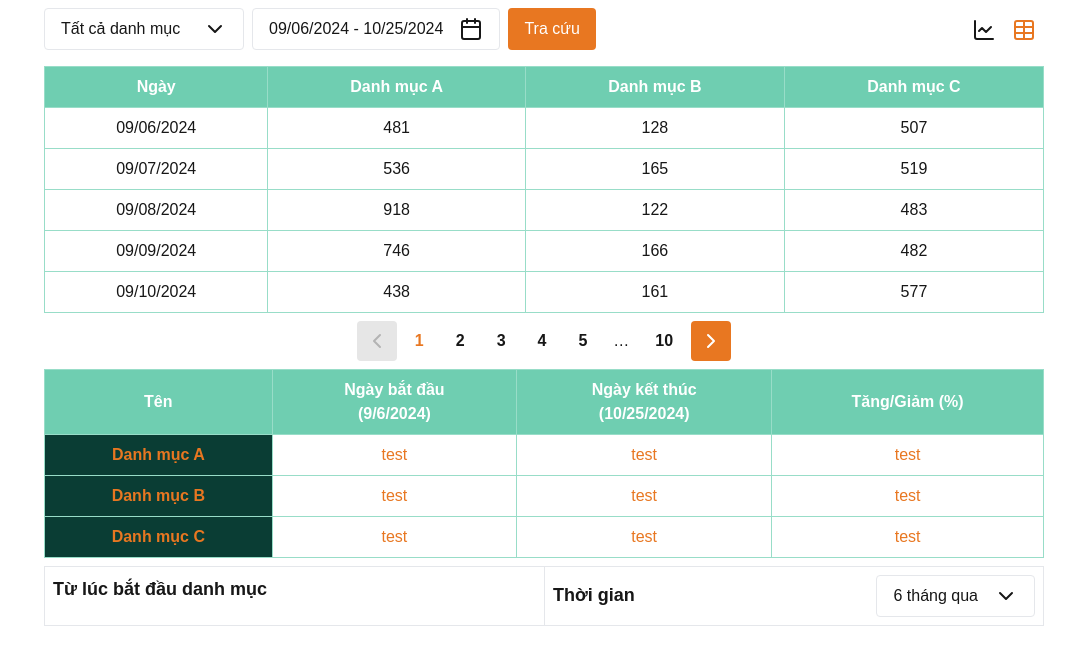
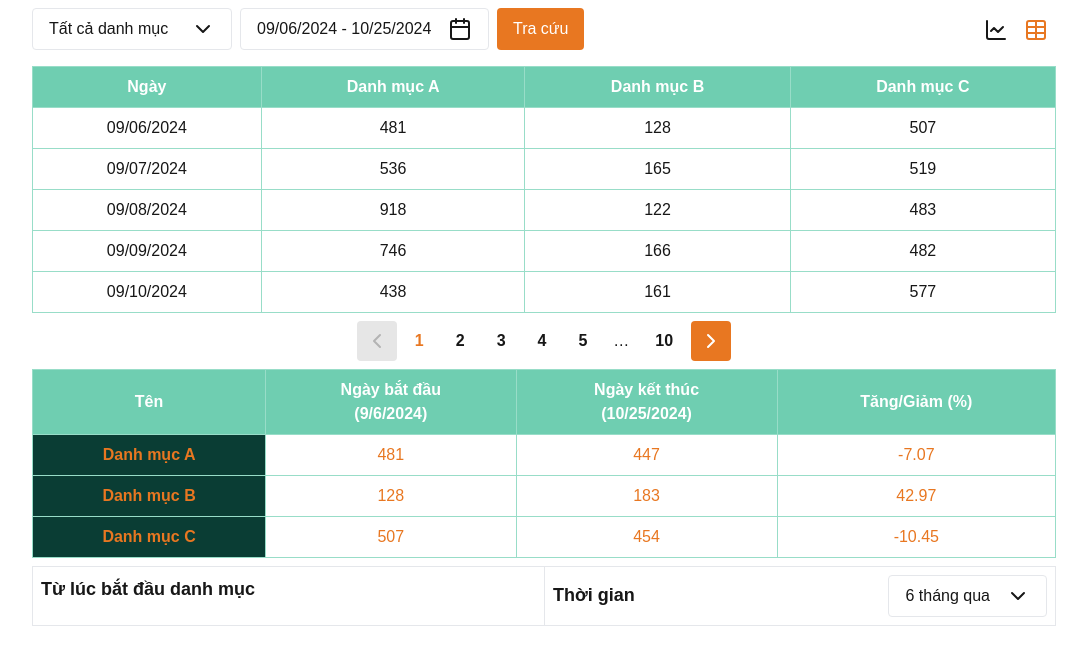
Before and after one commit to xemptsible/kristal-project, a Next.js app: page / in a window 1280 px wide. Shown: the top 656 px of the page, without its empty margins (96-1183 px from the left). Built offline with nearby package versions, Linux system fonts and the light colour scheme.

Commit message:
Add tracking values

```diff
--- a/app/context/app-context.tsx
+++ b/app/context/app-context.tsx
@@ -62,12 +62,9 @@ export function ApplicationContext({ children }: { children: ReactNode }) {
     new Date(mock_data[mock_data.length - 1].date),
   ]);
 
-  // TODO: fix re-rendering warning
   // https://react.dev/reference/react/useContext#optimizing-re-renders-when-passing-objects-and-functions
-  // See 'npm run build'
 
   const toggleView = useCallback(() => {
-    console.log("test");
     toggle((isChart) => !isChart);
   }, [toggle]);
 
--- a/app/layout.tsx
+++ b/app/layout.tsx
@@ -30,7 +30,7 @@ export default function RootLayout({
         <script src="http://localhost:8097"></script>
       </head> */}
       <body
-        className={`${geistSans.variable} ${geistMono.variable} antialiased max-h-dvh max-w-screen-lg flex flex-col m-auto px-3`}
+        className={`${geistSans.variable} ${geistMono.variable} antialiased max-h-dvh max-w-screen-lg flex flex-col m-auto px-3 lg:p-0`}
       >
         {children}
       </body>
--- a/app/page.tsx
+++ b/app/page.tsx
@@ -1,6 +1,5 @@
 "use client";
 
-import { TrackerComponent } from "@/components/ui/tracker";
 import { ChangesComponent } from "@/components/ui/changes";
 import { HeaderComponent } from "@/components/ui/header";
 import { indexDropdownData } from "@/assets/data";
@@ -15,7 +14,6 @@ export default function Home() {
       </header>
       <main className="flex flex-col flex-grow">
         <ViewComponent />
-        <TrackerComponent />
         <ChangesComponent />
       </main>
     </ApplicationContext>
--- a/components/date-range-picker.tsx
+++ b/components/date-range-picker.tsx
@@ -47,7 +47,7 @@ export function DateRangerPicker({
         getDateRange(update);
       }}
       wrapperClassName="flex flex-grow md:flex-grow-0"
-      customInput={<CustomDateInput className="gap-4 w-full md:w-fit" />}
+      customInput={<CustomDateInput className="gap-4 w-full md:w-[249px]" />}
       customInputRef="dateRangeInputRef"
     />
   );
--- a/components/ui/header.tsx
+++ b/components/ui/header.tsx
@@ -27,8 +27,6 @@ export function HeaderComponent({ data }: { data: IDropdownItem[] }) {
   function confirm() {
     setDropdownItem(index);
     setDateRange(ranges);
-    // console.log("final destination: " + ranges);
-    // console.log("selected index: " + index);
   }
 
   return (
--- a/components/ui/tracker.tsx
+++ b/components/ui/tracker.tsx
@@ -1,7 +1,31 @@
 import { useDateRangeContext } from "@/app/context/app-context";
+import { IIndexData } from "@/assets/interfaces";
 
-export function TrackerComponent() {
+import mock_data from "@/assets/MOCK_DATA.json";
+import { useMemo } from "react";
+
+export function TrackerComponent({ data }: { data: IIndexData[] }) {
   const { dateRange } = useDateRangeContext();
+
+  function percentageDiff(startingValue: number, endValue: number) {
+    const changedValue = endValue - startingValue;
+    const percentage = (changedValue / startingValue) * 100;
+
+    return percentage.toFixed(2);
+  }
+
+  const currentTrackerData = useMemo(() => {
+    const filteredData = mock_data.filter((_, i) => {
+      return (
+        new Date(mock_data[i].date).getTime() == dateRange[0]!.getTime() ||
+        new Date(mock_data[i].date).getTime() == dateRange[1]!.getTime()
+      );
+    });
+
+    console.log(filteredData);
+
+    return filteredData;
+  }, [dateRange]);
 
   return (
     <table className="table-auto my-2">
@@ -27,13 +51,16 @@ export function TrackerComponent() {
             Danh mục A
           </th>
           <td className="border border-color-secondary-alt py-2 text-center text-color-main">
-            test
+            {currentTrackerData[0].indexA}
           </td>
           <td className="border border-color-secondary-alt py-2 text-center text-color-main">
-            test
+            {currentTrackerData[1].indexA}
           </td>
           <td className="border border-color-secondary-alt py-2 text-center text-color-main">
-            test
+            {percentageDiff(
+              currentTrackerData[0].indexA,
+              currentTrackerData[1].indexA
+            )}
           </td>
         </tr>
         <tr>
@@ -41,13 +68,16 @@ export function TrackerComponent() {
             Danh mục B
           </th>
           <td className="border border-color-secondary-alt py-2 text-center text-color-main">
-            test
+            {currentTrackerData[0].indexB}
           </td>
           <td className="border border-color-secondary-alt py-2 text-center text-color-main">
-            test
+            {currentTrackerData[1].indexB}
           </td>
           <td className="border border-color-secondary-alt py-2 text-center text-color-main">
-            test
+            {percentageDiff(
+              currentTrackerData[0].indexB,
+              currentTrackerData[1].indexB
+            )}
           </td>
         </tr>
         <tr>
@@ -55,13 +85,16 @@ export function TrackerComponent() {
             Danh mục C
           </th>
           <td className="border border-color-secondary-alt py-2 text-center text-color-main">
-            test
+            {currentTrackerData[0].indexC}
           </td>
           <td className="border border-color-secondary-alt py-2 text-center text-color-main">
-            test
+            {currentTrackerData[1].indexC}
           </td>
           <td className="border border-color-secondary-alt py-2 text-center text-color-main">
-            test
+            {percentageDiff(
+              currentTrackerData[0].indexC,
+              currentTrackerData[1].indexC
+            )}
           </td>
         </tr>
       </tbody>
--- a/components/ui/views/table-view.tsx
+++ b/components/ui/views/table-view.tsx
@@ -8,6 +8,7 @@ import { IIndexData } from "@/assets/interfaces";
 import { dateDiffInDays } from "@/app/helpers/date-diff";
 
 import mock_data from "@/assets/MOCK_DATA.json";
+import { TrackerComponent } from "../tracker";
 
 export function TableViewComponent() {
   const { dateRange } = useDateRangeContext();
@@ -40,6 +41,7 @@ export function TableViewComponent() {
         pageSize={defaultPageSize}
         onPageChange={(page: number) => setCurrentPage(page)}
       />
+      <TrackerComponent data={currentTableData} />
     </>
   );
 }
```
